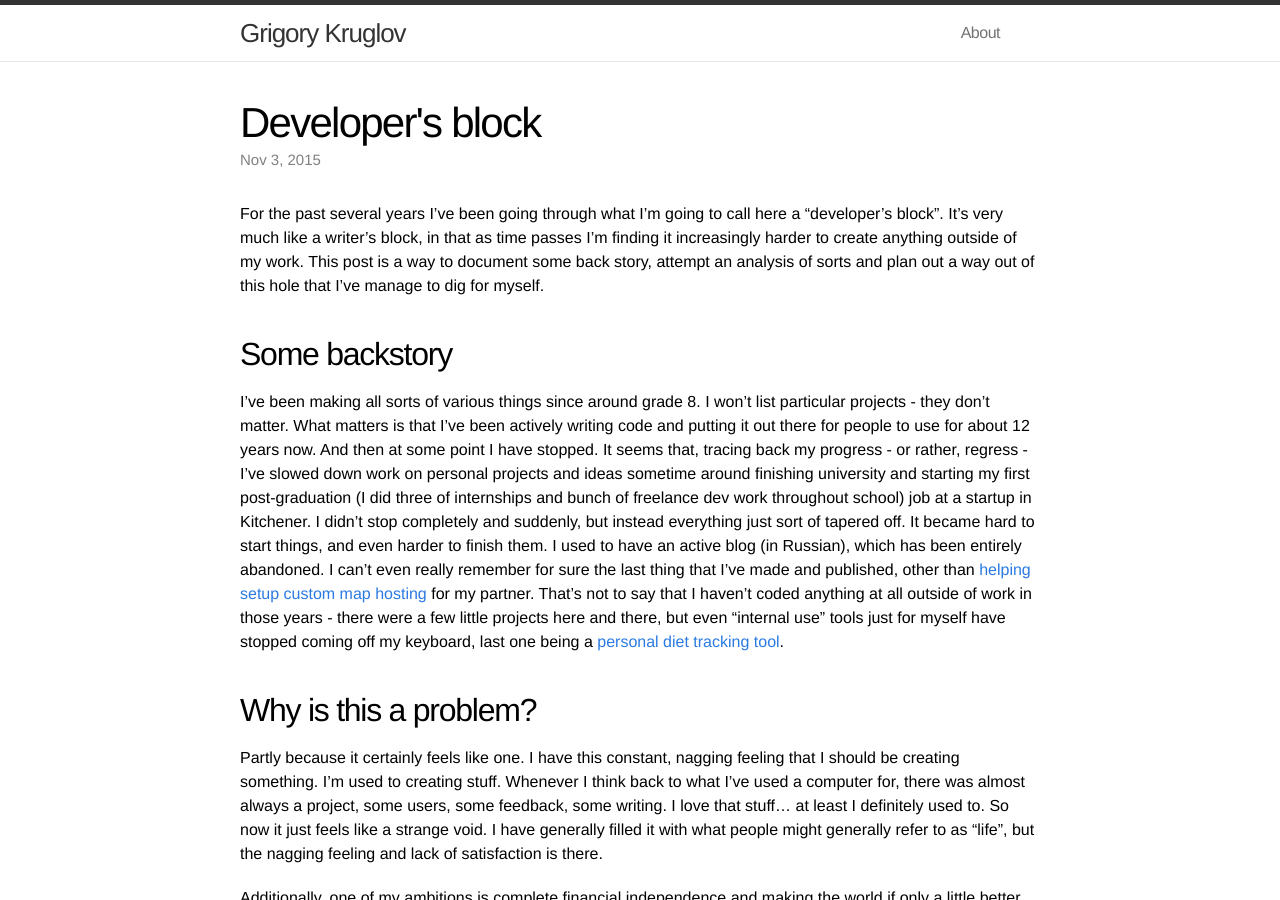
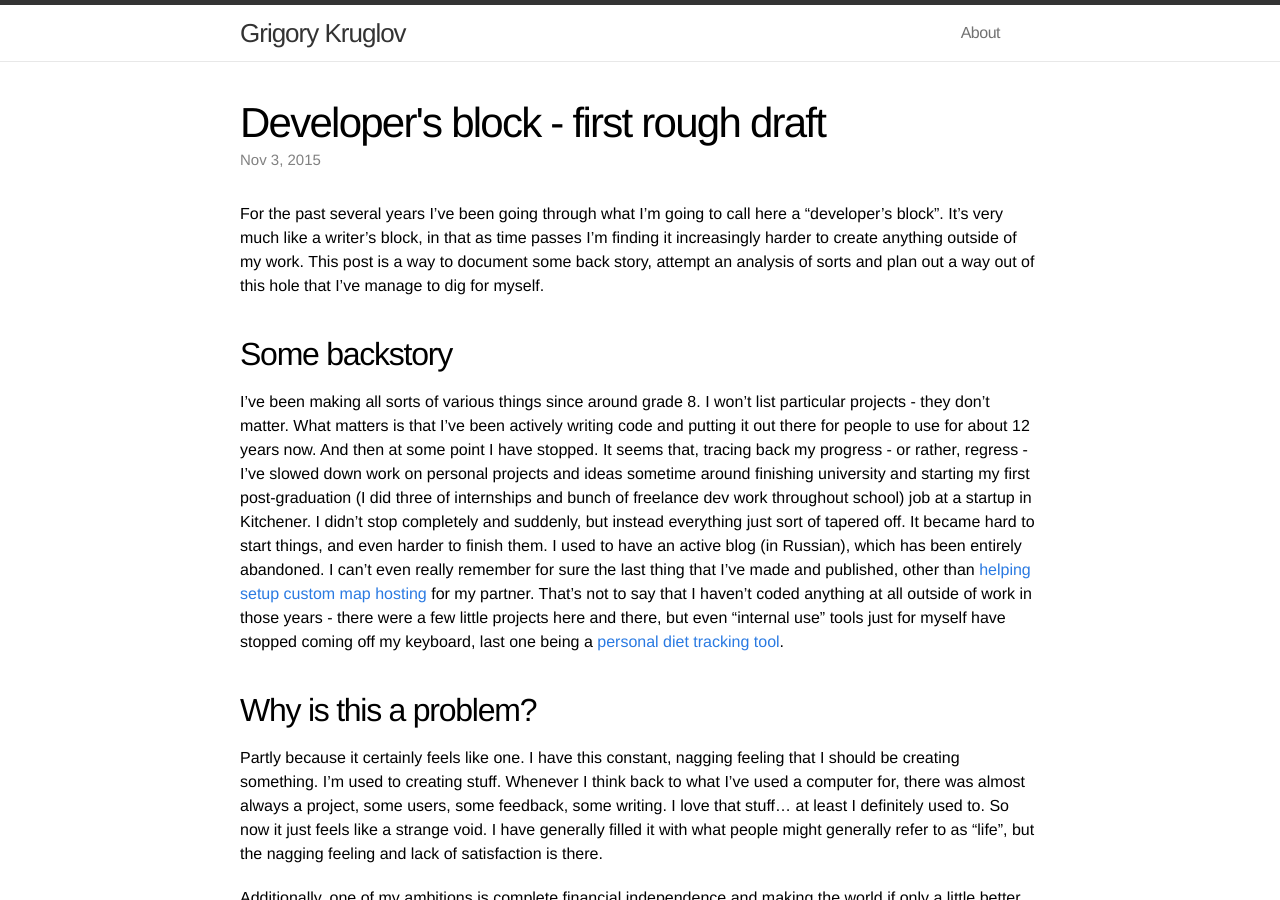
Before and after one commit to grigoryk/grigoryk.github.io, a Jekyll site: the page built from _posts/2015-11-03-developers-block.markdown, in a window 1280 px wide and 900 px high. Built offline with Jekyll 4.4.1, drawn with Linux system fonts in a browser that asks for light colours; comment, search, counter and statistics services are not loaded; some of the changed text lies outside the part shown.

Commit message:
mark as first draft, fix link

```diff
--- a/_posts/2015-11-03-developers-block.markdown
+++ b/_posts/2015-11-03-developers-block.markdown
@@ -1,6 +1,6 @@
 ---
 layout: post
-title:  "Developer's block"
+title:  "Developer's block - first rough draft"
 date:   2015-11-03 22:31:00
 categories: personal meta
 permalink: /2015/11/developers-block/
```
Also changed, not shown: other parts of _posts/2015-11-03-developers-block.markdown (+1 -1 lines).
